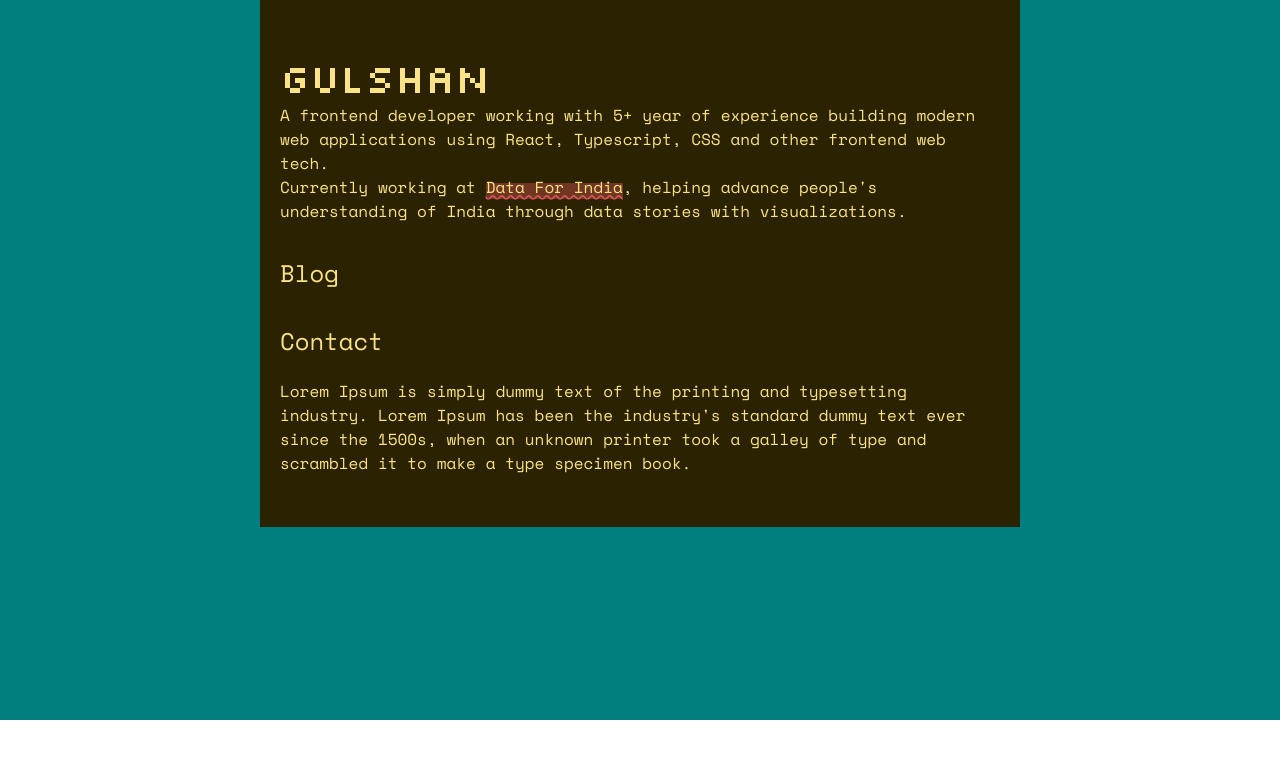
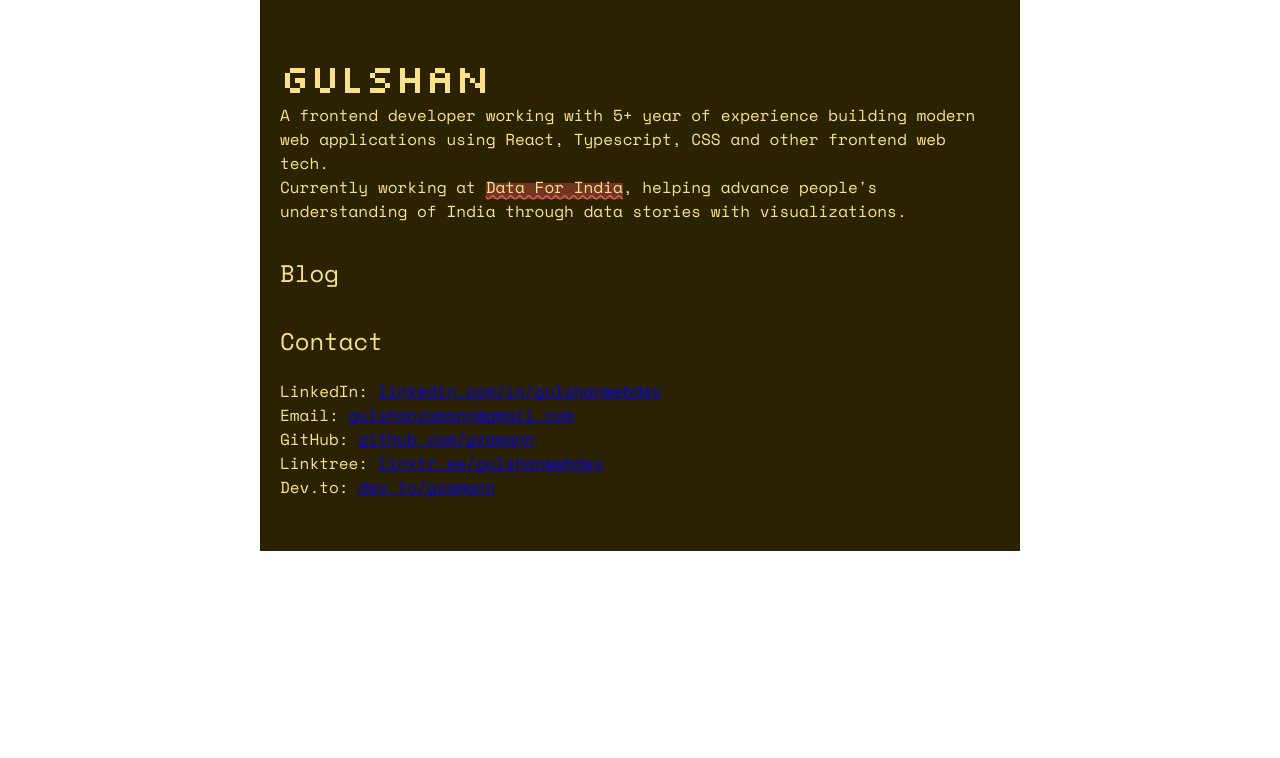
Before and after one commit to gzamann/aboutme1, a React (Vite) app: page /plain in a window 1280 px wide. Shown: the top 758 px of the page. Built offline with nearby package versions, Linux system fonts and the light colour scheme; no server answers.

Commit message:
update contact

```diff
--- a/src/ContactExe.tsx
+++ b/src/ContactExe.tsx
@@ -30,6 +30,12 @@ const ContactExe = ({ contactRef, setContactVisible, startContactDrag }) => {
             </a>
           </p>
           <p>
+            Linktree:{' '}
+            <a href="https://linktr.ee/gulshanwebdev" target="_blank" rel="noopener noreferrer">
+              linktr.ee/gulshanwebdev
+            </a>
+          </p>
+          <p>
             Dev.to:{' '}
             <a href="https://dev.to/gzamann" target="_blank" rel="noopener noreferrer">
               dev.to/gzamann
--- a/src/Header.tsx
+++ b/src/Header.tsx
@@ -31,7 +31,36 @@ export const Header = () => {
     </section>
     <section className={styles.section}>
         <h1>Contact</h1>
-        <p>Lorem Ipsum is simply dummy text of the printing and typesetting industry. Lorem Ipsum has been the industry's standard dummy text ever since the 1500s, when an unknown printer took a galley of type and scrambled it to make a type specimen book.</p>
+        <div>
+          <p>
+            LinkedIn:{' '}
+            <a href="https://www.linkedin.com/in/gulshanwebdev/" target="_blank" rel="noopener noreferrer">
+              linkedin.com/in/gulshanwebdev
+            </a>
+          </p>
+          <p>
+            Email:{' '}
+            <a href="mailto:gulshanzamann@gmail.com">gulshanzamann@gmail.com</a>
+          </p>
+          <p>
+            GitHub:{' '}
+            <a href="https://github.com/gzamann" target="_blank" rel="noopener noreferrer">
+              github.com/gzamann
+            </a>
+          </p>
+          <p>
+            Linktree:{' '}
+            <a href="https://linktr.ee/gulshanwebdev" target="_blank" rel="noopener noreferrer">
+              linktr.ee/gulshanwebdev
+            </a>
+          </p>
+          <p>
+            Dev.to:{' '}
+            <a href="https://dev.to/gzamann" target="_blank" rel="noopener noreferrer">
+              dev.to/gzamann
+            </a>
+          </p>
+      </div>
     </section>
     </div>
 }
--- a/src/desktop.css
+++ b/src/desktop.css
@@ -27,8 +27,6 @@ p {
 main {
   min-height: 90vh;
   margin: 0 auto;
-  background: #007f7e;
-  color: #000;
 }
 
 section {
@@ -71,6 +69,8 @@ section {
   width: 100vw;
   height: calc(100vh - 30px);
   overflow: hidden;
+  background: #007f7e;
+  color: #000;
 }
 
 /* ===== Profile Viewer ===== */
```
